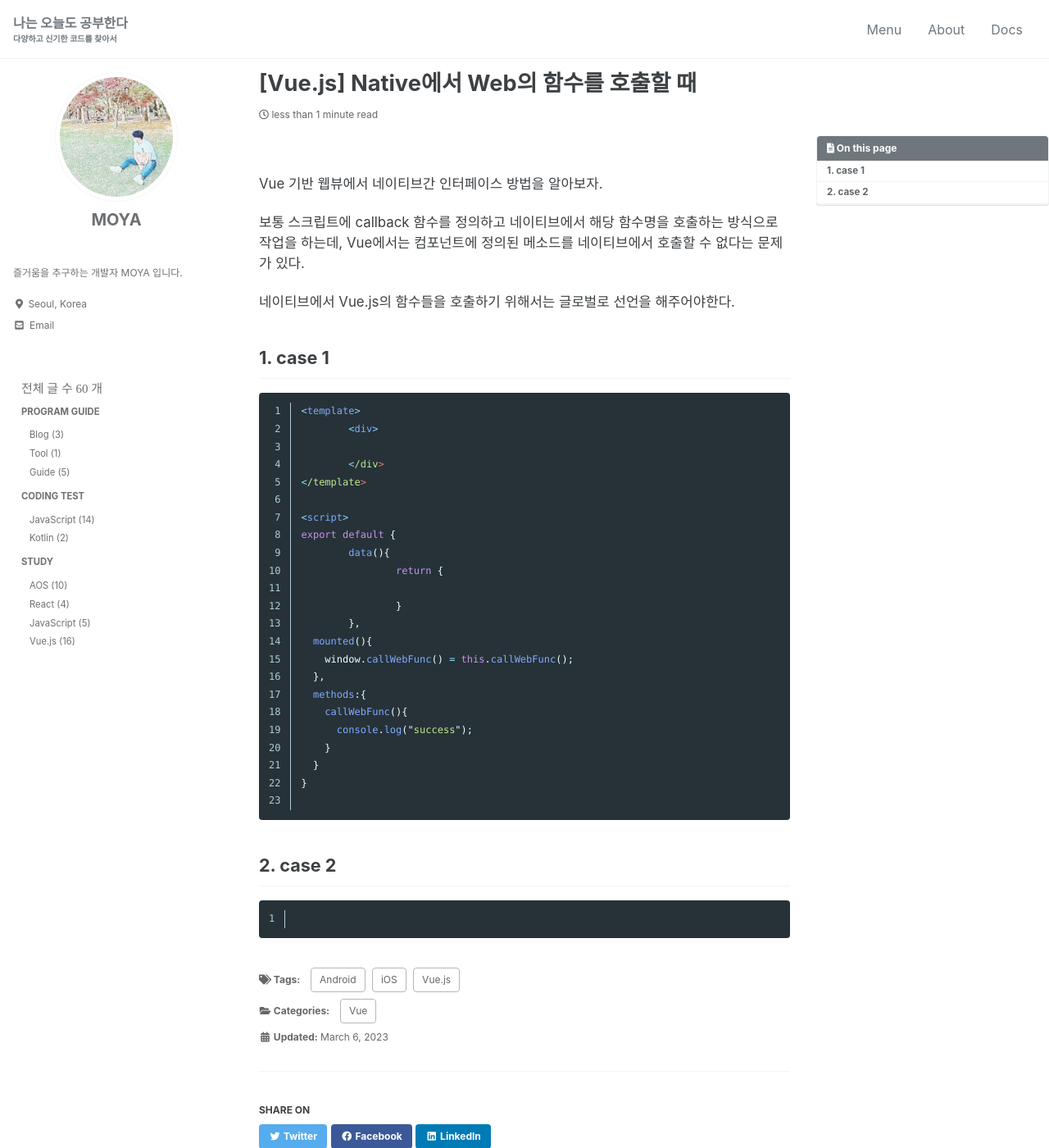
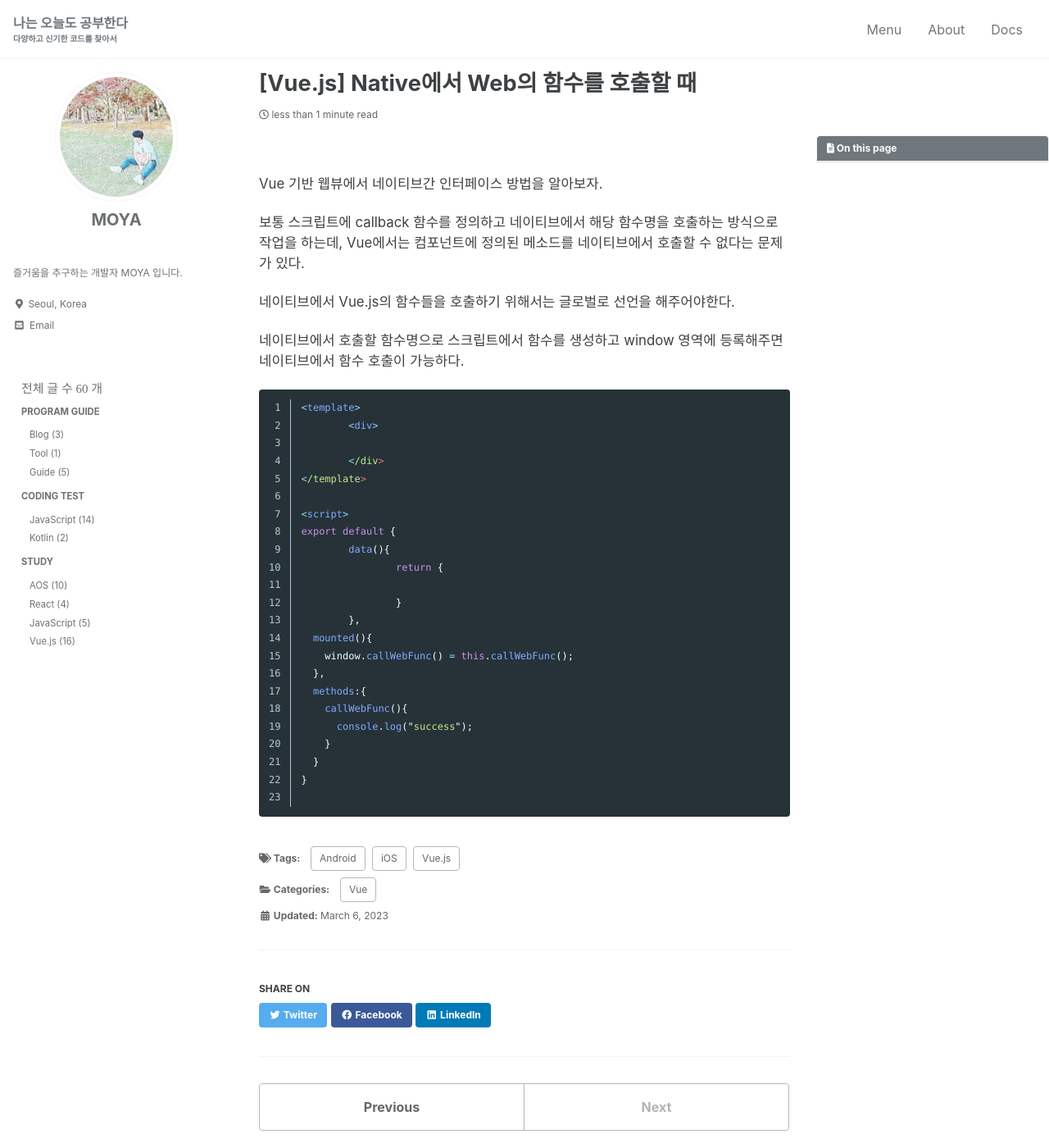
Before and after one commit to kdc7140/kdc7140.github.io, a Jekyll site: the page built from _posts/study/2023-03-06-vue016.md, in a window 1280 px wide and 1400 px high. Shown: the whole window at 82% size. Built offline with Jekyll 4.4.1, drawn with Linux system fonts in a browser that asks for light colours; cached includes are drawn as plain includes; some web fonts are replaced.

Commit message:
Native -> Web interface

````diff
--- a/_posts/study/2023-03-06-vue016.md
+++ b/_posts/study/2023-03-06-vue016.md
@@ -21,8 +21,7 @@ Vue 기반 웹뷰에서 네이티브간 인터페이스 방법을 알아보자.
 
 네이티브에서 Vue.js의 함수들을 호출하기 위해서는 글로벌로 선언을 해주어야한다.
 
-
-## 1. case 1
+네이티브에서 호출할 함수명으로 스크립트에서 함수를 생성하고 window 영역에 등록해주면 네이티브에서 함수 호출이 가능하다.
 
 ```javascript
 <template>
@@ -49,10 +48,3 @@ export default {
 }
 
 ```
-
-
-## 2. case 2
-
-```javascript
-
-```
````
